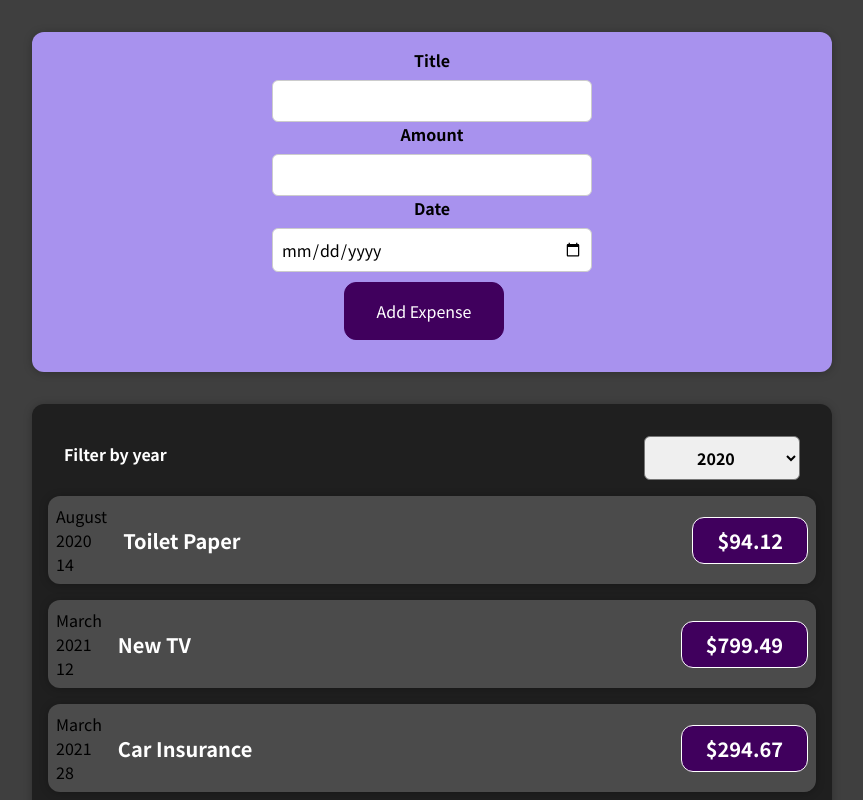
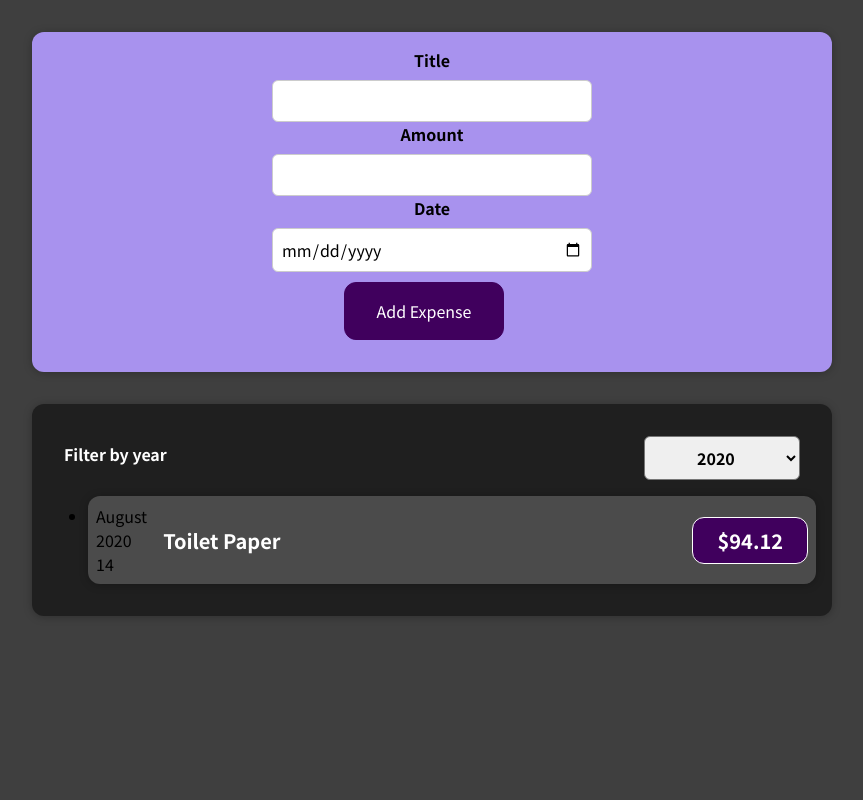
Before and after one commit to Abmart0803/Expenses-Tracker-App, a React (Create React App) app in the folder expenses/: page / in a window 1280 px wide. Shown: the top 800 px of the page, without its empty margins (208-1071 px from the left). Built offline with nearby package versions, Linux system fonts and the light colour scheme.

Commit message:
modified:   src/components/Expenses/ExpenseItem.js         modified:   src/components/Expenses/Expenses.js

```diff
--- a/expenses/src/components/Expenses/ExpenseItem.js
+++ b/expenses/src/components/Expenses/ExpenseItem.js
@@ -5,6 +5,7 @@
 
 const ExpenseItem = (props) => {
   return (
+    <li>
       <Card className="expense-item">
         <ExpenseDate date={props.date} />
         <div className="expense-item__description">
@@ -12,6 +13,7 @@
           <div className="expense-item__price">${props.amount}</div>
         </div>
       </Card>
+    </li>
   );
 };
 
--- a/expenses/src/components/Expenses/Expenses.js
+++ b/expenses/src/components/Expenses/Expenses.js
@@ -1,8 +1,8 @@
 import React, { useState } from "react";
-import ExpenseItem from "./ExpenseItem";
 import ExpensesFilter from "./ExpensesFilter";
 import Card from "../UI/Card";
 import "./Expenses.css";
+import ExpensesList from "./ExpensesList";
 
 const Expenses = (props) => {
   const [filteredYear, setFilteredYear] = useState("2020");
@@ -10,6 +10,11 @@
   const filterChangeHandler = (selectedYear) => {
     setFilteredYear(selectedYear);
   };
+
+  const filteredExpenses = props.items.filter((expense) => {
+    return expense.date.getFullYear().toString() === filteredYear;
+  });
+
   return (
     <div>
       <Card className="expenses">
@@ -17,14 +22,7 @@
           selectedYear={filteredYear}
           onChangeFilter={filterChangeHandler}
         />
-        {props.items.map((expense) => (
-          <ExpenseItem
-            key={expense.id}
-            title={expense.title}
-            amount={expense.amount}
-            date={expense.date}
-          />
-        ))}
+        <ExpensesList items={filteredExpenses} />
       </Card>
     </div>
   );
--- /dev/null
+++ b/expenses/src/components/Expenses/ExpensesList.css
@@ -0,0 +1,9 @@
+.expenses-list {
+  list-style: none;
+  padding: 0;
+}
+
+.expenses-list__fallback {
+  color: white;
+  text-align: center;
+}
--- /dev/null
+++ b/expenses/src/components/Expenses/ExpensesList.js
@@ -0,0 +1,24 @@
+import React from "react";
+import ExpenseItem from "./ExpenseItem";
+import "./ExpensesList.css";
+
+const ExpensesList = (props) => {
+  if (props.items.length === 0) {
+    return <h2 className="expenses-list__fallback">Found no Expenses</h2>;
+  }
+
+  return (
+    <ul className="expense-list">
+      {props.items.map((expense) => (
+        <ExpenseItem
+          key={expense.id}
+          title={expense.title}
+          amount={expense.amount}
+          date={expense.date}
+        />
+      ))}
+    </ul>
+  );
+};
+
+export default ExpensesList;
```
Lines whose indentation alone changed are shown as unchanged.
